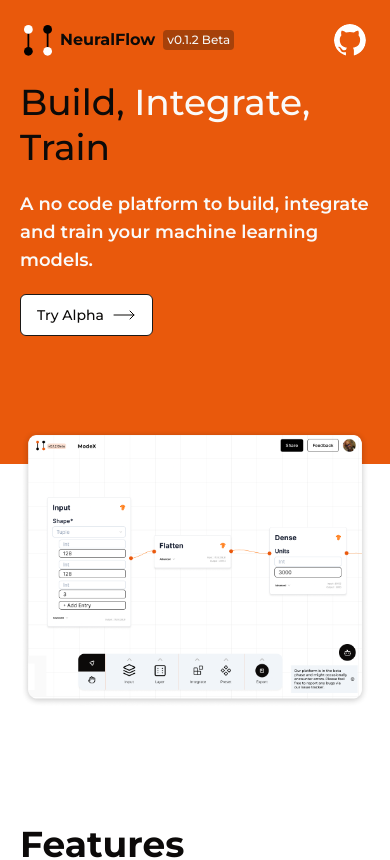
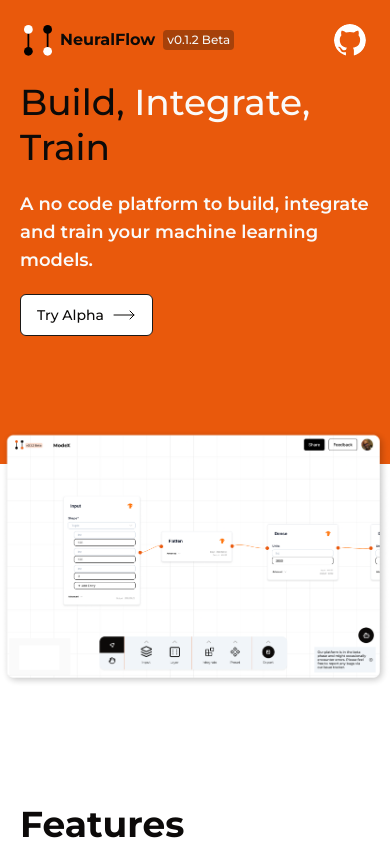
Before and after one commit to theDevFlex/neuralflow, a Next.js app: page / in a window 390 px wide. Shown: the top 860 px of the page. Built offline with nearby package versions, Linux system fonts and the light colour scheme.

Commit message:
Revert "Add new image and update layout and components"
This reverts commit fd0cace064d10de78bdbf9766f71a553fd666480.

```diff
--- a/app/page.tsx
+++ b/app/page.tsx
@@ -6,7 +6,6 @@
 import { Integration } from "@/components/section/home/integration";
 import Animatedgif from "@/components/section/home/animated-gif";
 import Image from "next/image";
-import { Features2 } from "@/components/section/home/feature2";
 
 export default function Home() {
   return (
@@ -18,7 +17,6 @@
       <Animatedgif />
       {/* feature section */}
       <Features />
-      <Features2 />
 
       {/* bonny section */}
       <Bonny />
--- a/components/layout/mainLayout.tsx
+++ b/components/layout/mainLayout.tsx
@@ -13,7 +13,7 @@
       <div
         {...props}
         className={cn(
-          "flex min-h-[calc(100vh-5rem)] w-full flex-col items-center gap-5 pb-10",
+          "flex min-h-[calc(100vh-5rem)] w-full flex-col items-center gap-5",
           className,
         )}
       >
--- a/components/section/home/animated-gif.tsx
+++ b/components/section/home/animated-gif.tsx
@@ -20,18 +20,10 @@
       <Image
         ref={imageRef}
         src="/image/nf-demo.png"
-        alt="NeuralFlow Demo"
-        width={1500}
-        height={1500}
-        className="hidden w-auto -translate-y-14 object-contain transition-all duration-300 ease-in-out md:flex lg:absolute lg:bottom-20 lg:left-1/2 lg:flex lg:h-full lg:-translate-x-1/2 lg:translate-y-0 lg:scale-110 lg:hover:scale-125"
-      />
-      <Image
-        ref={imageRef}
-        src="/image/nf-demo-mobile.png"
-        alt="NeuralFlow Demo"
-        width={1000}
-        height={1000}
-        className="flex w-auto -translate-y-14 rounded-lg object-contain px-5 transition-all duration-300 ease-in-out md:hidden"
+        alt="Hero"
+        width={2000}
+        height={2000}
+        className="w-auto -translate-y-14 object-contain transition-all duration-300 ease-in-out lg:absolute lg:bottom-20 lg:left-1/2 lg:h-full lg:-translate-x-1/2 lg:translate-y-0 lg:scale-110 lg:hover:scale-125"
       />
     </motion.div>
   );
--- a/components/section/home/bonny.tsx
+++ b/components/section/home/bonny.tsx
@@ -5,8 +5,8 @@
   return (
     <div className="my-5 flex h-[80vh] w-full flex-col items-center justify-center gap-5 p-5 text-center">
       <BonnyIcon />
-      <h3 className="text-xl font-bold md:text-3xl">
-        Bonny, An AI to help you in the journey
+      <h3 className="text-3xl font-bold">
+        Bonny, An Ai to help you in the journey
       </h3>
       <p className="max-w-7xl">
         Bonny is an AI assistant that helps you save time by providing you with
--- a/components/section/home/feature.tsx
+++ b/components/section/home/feature.tsx
@@ -68,6 +68,55 @@
           iterate, and execute models, no coding required.
         </p>
       </div>
+
+      <div className="flex w-full flex-col items-center justify-center ">
+        {/* 2 */}
+        <div className="flex w-full flex-col justify-start py-5">
+          <h3 className="mb-10 w-full text-2xl font-bold">
+            Seamless Loading to any environment
+          </h3>
+        </div>
+        <div className="flex w-full flex-col items-center gap-10 md:gap-2">
+          <div className=" flex  flex-col items-start justify-center gap-3 md:flex-row md:items-center md:gap-10">
+            <div className="max-w-xs rounded-md sm:max-w-xl lg:max-w-4xl">
+              <Code code={`\`\`\`py \n${code1}`} />
+            </div>
+            <div className="flex grow flex-col gap-2 md:pb-32">
+              <h3 className="text-lg font-bold">Get generated code</h3>
+              <p>
+                Copy paste the model directly to your desired python environment
+              </p>
+            </div>
+          </div>
+          <div className="flex flex-col items-start gap-3 md:flex-row-reverse md:items-center md:gap-10 xl:-mt-16">
+            <div
+              className="z-10 max-w-xs rounded-lg sm:max-w-xl md:shadow-custom"
+              // style={{ boxShadow: "-7px -7px 300px white" }}
+            >
+              <Code code={`\`\`\`py \n${code2}`} />
+            </div>
+            <div className="flex grow flex-col gap-2  md:items-end">
+              <h3 className="text-lg font-bold md:text-right">
+                Directly import your model
+              </h3>
+              <p className="md:text-right">
+                No need to download everytime you edit, Import model from our
+                package
+              </p>
+            </div>
+          </div>
+          {/* 3 */}
+          <div className="items:start flex flex-col gap-10 md:flex-row md:items-center ">
+            <TensorFlow />
+            <div className="flex grow flex-col gap-2">
+              <h3 className="text-lg font-bold">Download model</h3>
+              <p className="">
+                You can also download model in tensorflow supported formats.
+              </p>
+            </div>
+          </div>
+        </div>
+      </div>
     </div>
   );
 }
--- a/components/section/home/feature2.tsx
+++ /dev/null
@@ -1,84 +0,0 @@
-import { Code } from "@/components/ui/code";
-
-let code1 = `# unet
-conv1 = Conv2D(4, (3, 3), activation='relu', padding='same')(input_img)
-conv1 = Conv2D(4, (3, 3), activation='relu', padding='same')(conv1)
-pool1 = MaxPooling2D(pool_size=(2, 2))(conv1)
-
-conv2 = Conv2D(8, (3, 3), activation='relu', padding='same')(pool1)
-conv2 = Conv2D(8, (3, 3), activation='relu', padding='same')(conv2)
-pool2 = MaxPooling2D(pool_size=(2, 2))(conv2)
-
-conv3 = Conv2D(16, (3, 3), activation='relu', padding='same')(pool2)
-conv3 = Conv2D(16, (3, 3), activation='relu', padding='same')(conv3)
-
-# Decoding path
-up1 = UpSampling2D((2, 2))(conv3)
-concat1 = Concatenate()([up1, conv2]) # Ensure dimensions match for concatenation
-conv4 = Conv2D(8, (3, 3), activation='relu', padding='same')(concat1)
-conv4 = Conv2D(8, (3, 3), activation='relu', padding='same')(conv4)`;
-let code2 = `import neuralflow as nf
-
-NEURAL_FLOW_API_KEY="xxxxxxxxxxxxxxxxxxxx"
-
-model = nf.getModel(
-    id="xxxx-xxxx-xxxx",
-    api_key=NEURAL_FLOW_API_KEY
-)
-`;
-import { TensorFlow } from "@/components/icons";
-export function Features2() {
-  return (
-    <div className="px-5 ">
-      {/* 1 */}
-      <div className="flex w-full flex-col items-center justify-center ">
-        {/* 2 */}
-        <div className="flex w-full flex-col justify-start py-5">
-          <h3 className="mb-10 w-full text-2xl font-bold">
-            Seamless Loading to any environment
-          </h3>
-        </div>
-        <div className="flex w-full flex-col items-center gap-10 md:gap-2">
-          <div className=" flex  flex-col items-start justify-center gap-3 md:flex-row md:items-center md:gap-10">
-            <div className="max-w-xs rounded-md sm:max-w-xl lg:max-w-4xl">
-              <Code code={`\`\`\`py \n${code1}`} />
-            </div>
-            <div className="flex grow flex-col gap-2 md:pb-32">
-              <h3 className="text-lg font-bold">Get generated code</h3>
-              <p>
-                Copy paste the model directly to your desired python environment
-              </p>
-            </div>
-          </div>
-          <div className="flex flex-col items-start gap-3 md:flex-row-reverse md:items-center md:gap-10 xl:-mt-16">
-            <div
-              className="z-10 max-w-xs rounded-lg sm:max-w-xl md:shadow-custom"
-              // style={{ boxShadow: "-7px -7px 300px white" }}
-            >
-              <Code code={`\`\`\`py \n${code2}`} />
-            </div>
-            <div className="flex grow flex-col gap-2  md:items-end">
-              <h3 className="text-lg font-bold md:text-right">
-                Directly import your model
-              </h3>
-              <p className="md:text-right">
-                No need to download everytime you edit, Import model from our
-                package
-              </p>
-            </div>
-          </div>
-          {/* 3 */}
-          <div className="items:start flex flex-col gap-10 md:flex-row md:items-center ">
-            <TensorFlow />
-            <div className="flex grow flex-col gap-2">
-              <h3 className="text-lg font-bold">Download model</h3>
-              <p className="">
-                You can also download model in tensorflow supported formats.
-              </p>
-            </div>
-          </div>
-        </div>
-      </div>
-    </div>
-  );
-}
--- a/components/section/home/integration.tsx
+++ b/components/section/home/integration.tsx
@@ -4,7 +4,7 @@
   return (
     <div className="flex max-w-[50rem] flex-col items-start justify-start gap-10 px-5 lg:max-w-[100rem] lg:flex-row lg:items-center lg:px-32">
       <div className="flex flex-col gap-2 lg:w-1/3">
-        <h3 className="text-xl font-bold md:text-3xl">Git/Github</h3>
+        <h3 className="text-3xl font-bold">Git/Github</h3>
         <p className="max-w-7xl">
           Connect your GitHub account to synchronize your model development
           process, enabling version control and collaborative review
@@ -13,7 +13,7 @@
       <DashedLine className="hidden lg:flex" />
 
       <div className="flex flex-col gap-2 lg:w-1/3">
-        <h3 className="text-xl font-bold md:text-3xl">Model Marketplace</h3>
+        <h3 className="text-3xl font-bold">Model Marketplace</h3>
         <p className="max-w-7xl">
           Use templates and AI suggestions to speed up your model development
         </p>
@@ -21,7 +21,7 @@
       <DashedLine className="hidden lg:flex" />
 
       <div className="flex flex-col gap-2 lg:w-1/3">
-        <h3 className="text-xl font-bold md:text-3xl">API Accessibility</h3>
+        <h3 className="text-3xl font-bold">API Accessibility</h3>
         <p className="max-w-7xl">
           Integrate models directly into your applications with generated API
           keys for a seamless deployment pipeline
```
Also changed, not shown: public/image/nf-demo-mobile.png (deleted).
